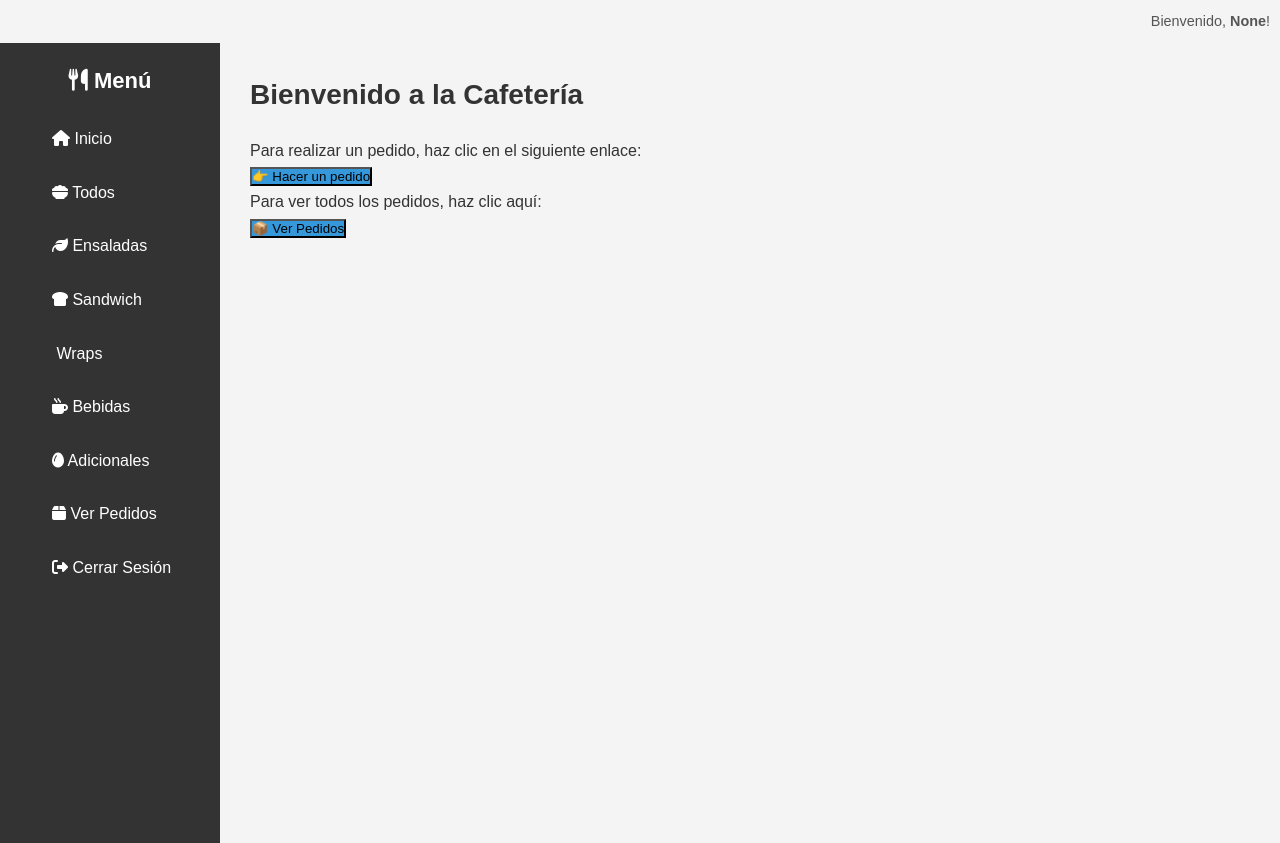
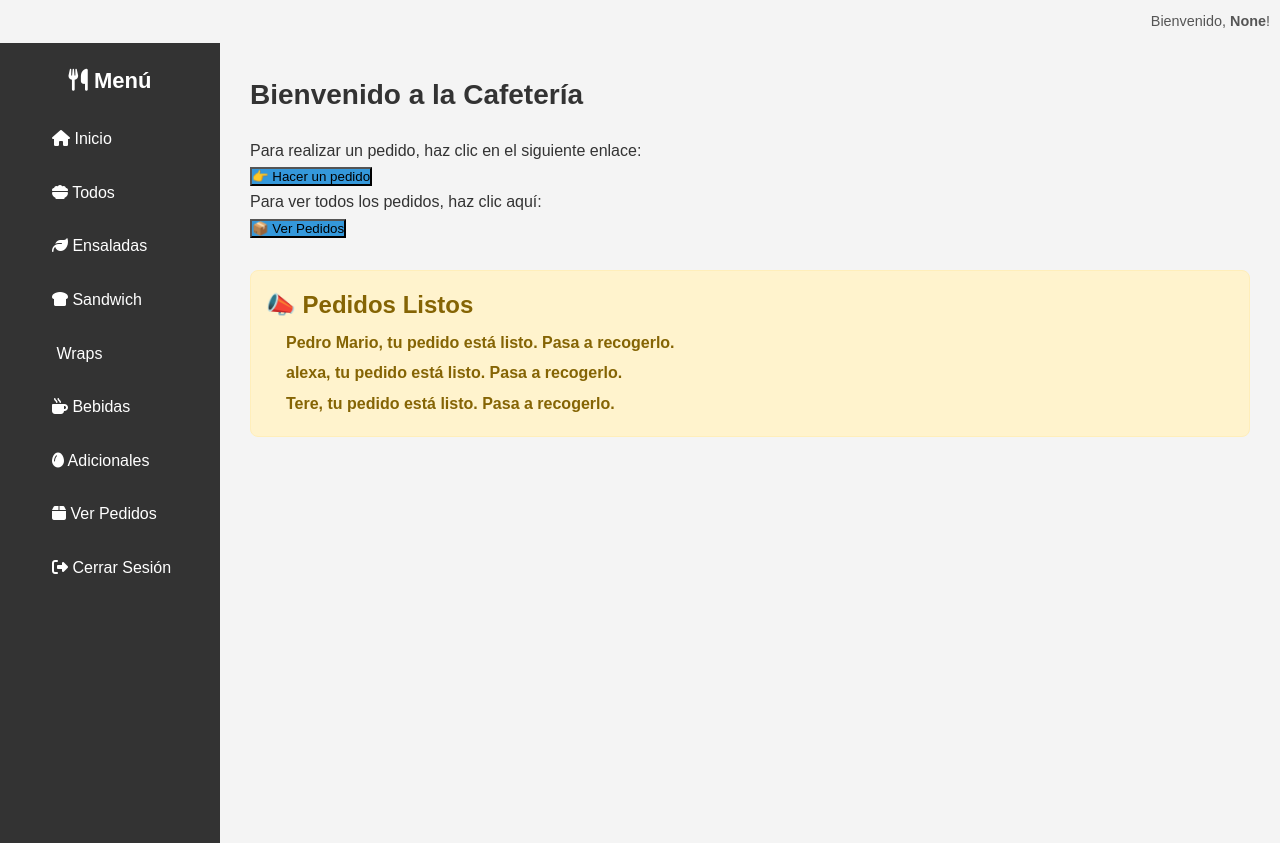
Before and after one commit to dihegos/cafeteria, a Flask app: page / in a window 1280 px wide. Run offline with Flask 3, Linux system fonts and the light colour scheme.

Commit message:
Update index.html

```diff
--- a/templates/index.html
+++ b/templates/index.html
@@ -1,4 +1,5 @@
 {% extends 'base.html' %}
+
 {% block content %}
     <h1>Bienvenido a la Cafetería</h1>
     <p>Para realizar un pedido, haz clic en el siguiente enlace:</p>
@@ -6,4 +7,15 @@
 
     <p>Para ver todos los pedidos, haz clic aquí:</p>
     <p><a href="{{ url_for('ver_pedidos') }}"><button>📦 Ver Pedidos</button></a></p>
+
+    {% if pedidos_listos %}
+    <div class="pedidos-listos" style="margin-top:30px; padding:15px; background-color:#fff3cd; border:1px solid #ffeeba; border-radius:8px;">
+        <h2 style="color:#856404;">📣 Pedidos Listos</h2>
+        <ul style="list-style: none; padding: 0;">
+            {% for nombre in pedidos_listos %}
+            <li style="font-weight: bold; color: #856404; margin:5px 0;">{{ nombre }}, tu pedido está listo. Pasa a recogerlo.</li>
+            {% endfor %}
+        </ul>
+    </div>
+    {% endif %}
 {% endblock %}
```
